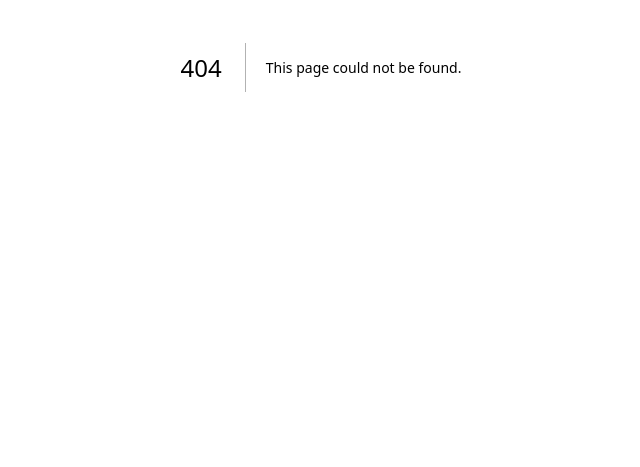
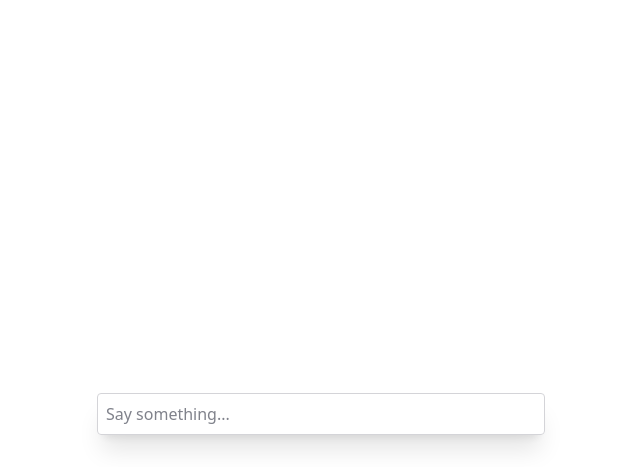
Before and after one commit to ethanwiegert/ethan-chatbot, a Next.js app: page /chat in a window 1280 px wide. Before the commit this address had no page. Shown: the part 333-800 px from the top of the page, without its empty margins (319-959 px from the left). Built offline with nearby package versions, Linux system fonts and the light colour scheme.

Commit message:
Initial blueprint utilizing AI SDK

```diff
--- a/package.json
+++ b/package.json
@@ -9,13 +9,17 @@
     "lint": "next lint"
   },
   "dependencies": {
+    "@ai-sdk/openai": "^1.3.22",
+    "@ai-sdk/react": "^1.2.12",
+    "ai": "^4.3.16",
     "class-variance-authority": "^0.7.1",
     "clsx": "^2.1.1",
     "lucide-react": "^0.515.0",
     "next": "15.3.3",
     "react": "^19.0.0",
     "react-dom": "^19.0.0",
-    "tailwind-merge": "^3.3.1"
+    "tailwind-merge": "^3.3.1",
+    "zod": "^3.25.64"
   },
   "devDependencies": {
     "@eslint/eslintrc": "^3",
--- /dev/null
+++ b/src/app/chat/page.tsx
@@ -0,0 +1,31 @@
+'use client';
+
+import { useChat } from '@ai-sdk/react';
+
+export default function Chat() {
+  const { messages, input, handleInputChange, handleSubmit } = useChat();
+  return (
+    <div className="flex flex-col w-full max-w-md py-24 mx-auto stretch">
+      {messages.map(message => (
+        <div key={message.id} className="whitespace-pre-wrap">
+          {message.role === 'user' ? 'User: ' : 'AI: '}
+          {message.parts.map((part, i) => {
+            switch (part.type) {
+              case 'text':
+                return <div key={`${message.id}-${i}`}>{part.text}</div>;
+            }
+          })}
+        </div>
+      ))}
+
+      <form onSubmit={handleSubmit}>
+        <input
+          className="fixed dark:bg-zinc-900 bottom-0 w-full max-w-md p-2 mb-8 border border-zinc-300 dark:border-zinc-800 rounded shadow-xl"
+          value={input}
+          placeholder="Say something..."
+          onChange={handleInputChange}
+        />
+      </form>
+    </div>
+  );
+}
```
Also changed, not shown: 1 other file (tests, documents, lock files or other folders).
